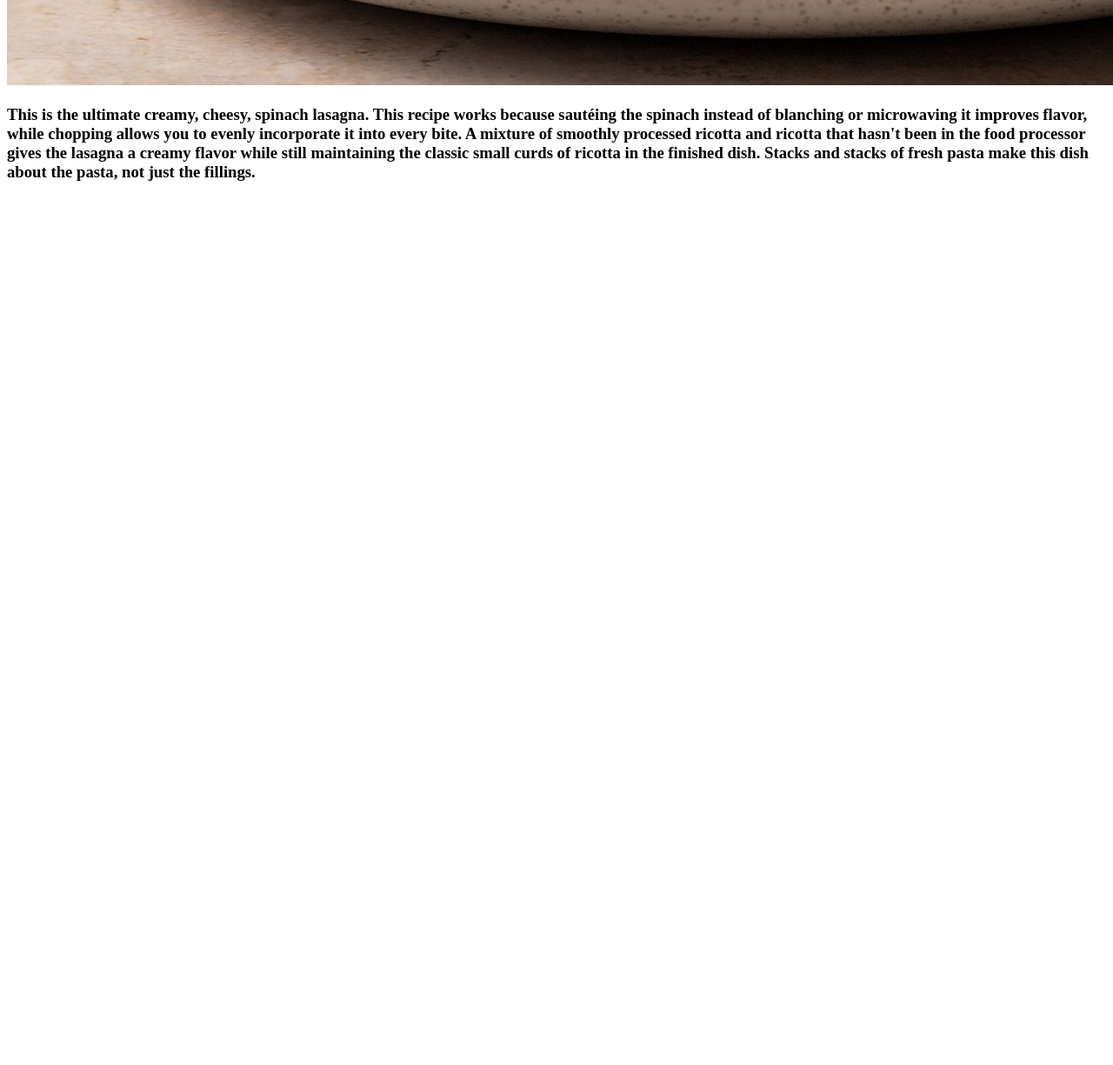
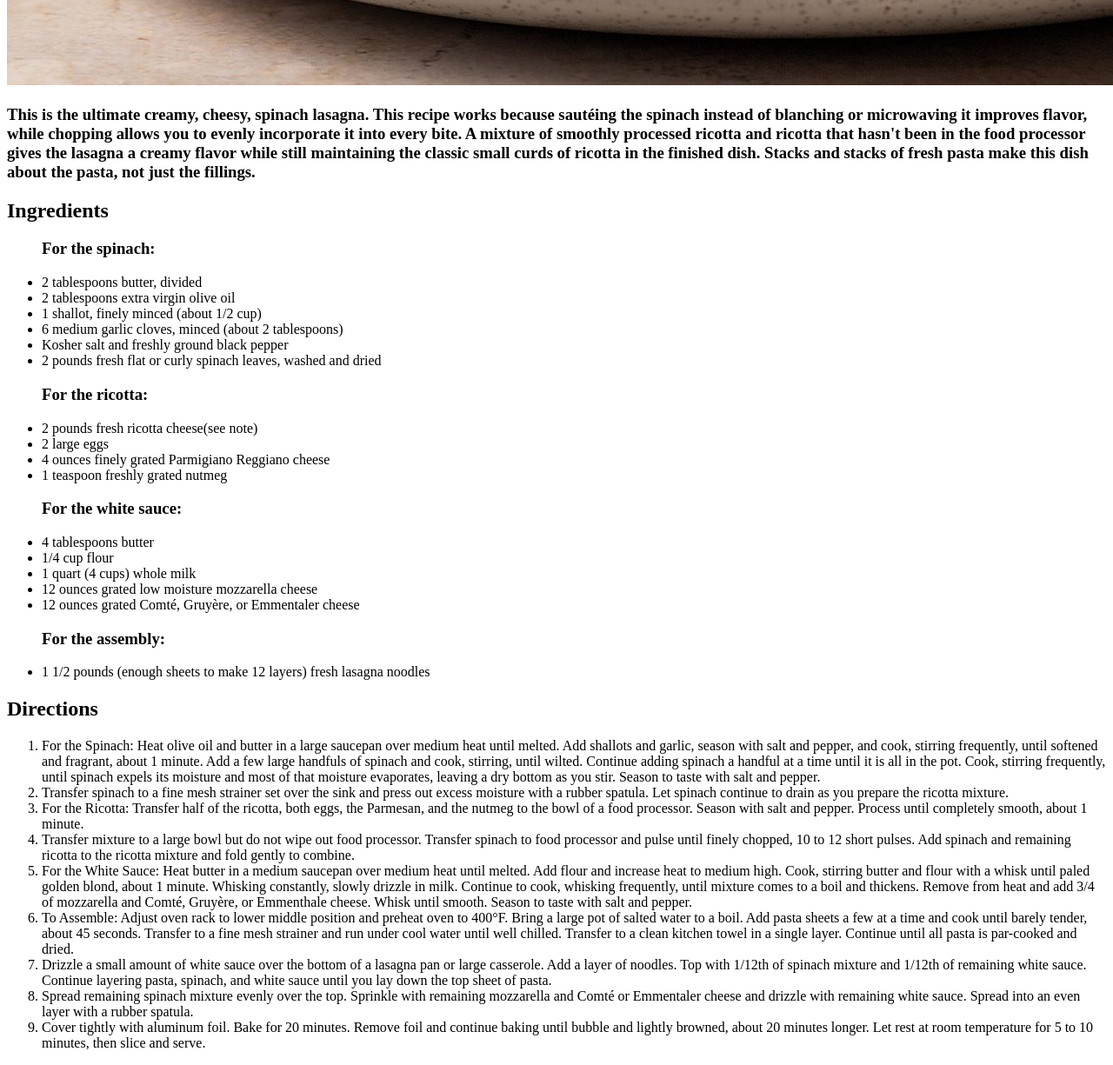
Before and after one commit to patrick-1387/odin-recipes, a plain HTML site: page recipes/lasagna.html in a window 1280 px wide. Shown: the part 1107-2332 px from the top of the page at 87% size. Before the commit the page ends 1334 px from the top, so only its background shows below. Drawn offline with Linux system fonts and the light colour scheme.

Commit message:
Add unordered ingredients list and ordered directions list

```diff
--- a/recipes/lasagna.html
+++ b/recipes/lasagna.html
@@ -16,5 +16,65 @@
         gives the lasagna a creamy flavor while still maintaining the classic small curds of ricotta
         in the finished dish. Stacks and stacks of fresh pasta make this dish about the pasta, not just the fillings.
     </h3>
+
+    <h2> Ingredients </h2>
+    <ul>
+        <h3>For the spinach:</h3>
+            <li>2 tablespoons butter, divided </li>
+            <li>2 tablespoons extra virgin olive oil</li>
+            <li>1 shallot, finely minced (about 1/2 cup)</li>
+            <li>6 medium garlic cloves, minced (about 2 tablespoons)</li>
+            <li>Kosher salt and freshly ground black pepper</li>
+            <li>2 pounds fresh flat or curly spinach leaves, washed and dried</li>
+        <h3>For the ricotta:</h3>
+            <li>2 pounds fresh ricotta cheese(see note)</li>
+            <li>2 large eggs</li>
+            <li>4 ounces finely grated Parmigiano Reggiano cheese</li>
+            <li>1 teaspoon freshly grated nutmeg</li>
+        <h3>For the white sauce:</h3>
+            <li>4 tablespoons butter</li>
+            <li>1/4 cup flour</li>
+            <li>1 quart (4 cups) whole milk</li>
+            <li>12 ounces grated low moisture mozzarella cheese</li>
+            <li>12 ounces grated Comté, Gruyère, or Emmentaler cheese</li>
+        <h3>For the assembly:</h3>
+            <li>1 1/2 pounds (enough sheets to make 12 layers) fresh lasagna noodles</li>
+    </ul>
+
+    <h2>Directions</h2>
+        <ol>
+            <li>For the Spinach: Heat olive oil and butter in a large saucepan over medium heat until melted.
+                Add shallots and garlic, season with salt and pepper, and cook, stirring frequently,
+                until softened and fragrant, about 1 minute. Add a few large handfuls of spinach and cook,
+                stirring, until wilted. Continue adding spinach a handful at a time until it is all in the pot.
+                Cook, stirring frequently, until spinach expels its moisture and most of that moisture evaporates,
+                leaving a dry bottom as you stir. Season to taste with salt and pepper.</li>
+            <li>Transfer spinach to a fine mesh strainer set over the sink
+                and press out excess moisture with a rubber spatula.
+                Let spinach continue to drain as you prepare the ricotta mixture.</li>
+            <li>For the Ricotta: Transfer half of the ricotta, both eggs, the Parmesan, and the nutmeg to the bowl of a food processor.
+                Season with salt and pepper. Process until completely smooth, about 1 minute.</li>
+            <li>Transfer mixture to a large bowl but do not wipe out food processor. Transfer spinach to food processor and
+                pulse until finely chopped, 10 to 12 short pulses.
+                Add spinach and remaining ricotta to the ricotta mixture and fold gently to combine.</li>
+            <li>For the White Sauce: Heat butter in a medium saucepan over medium heat until melted.
+                Add flour and increase heat to medium high. Cook, stirring butter and flour with a whisk until paled golden blond,
+                about 1 minute. Whisking constantly, slowly drizzle in milk. Continue to cook, whisking frequently, until
+                mixture comes to a boil and thickens. Remove from heat and add 3/4 of mozzarella and Comté, Gruyère, or Emmenthale cheese.
+                Whisk until smooth. Season to taste with salt and pepper.</li>
+            <li>To Assemble: Adjust oven rack to lower middle position and preheat oven to 400°F.
+                Bring a large pot of salted water to a boil. Add pasta sheets a few at a time and cook until barely tender, about 45 seconds.
+                Transfer to a fine mesh strainer and run under cool water until well chilled.
+                Transfer to a clean kitchen towel in a single layer. Continue until all pasta is par-cooked and dried.</li>
+            <li>Drizzle a small amount of white sauce over the bottom of a lasagna pan or large casserole. Add a layer of noodles.
+                Top with 1/12th of spinach mixture and 1/12th of remaining white sauce.
+                Continue layering pasta, spinach, and white sauce until you lay down the top sheet of pasta.</li>
+            <li>Spread remaining spinach mixture evenly over the top. Sprinkle with remaining mozzarella and Comté or
+                Emmentaler cheese and drizzle with remaining white sauce.
+                Spread into an even layer with a rubber spatula.</li>
+            <li>Cover tightly with aluminum foil. Bake for 20 minutes. Remove foil and continue baking until bubble and lightly browned,
+                about 20 minutes longer.
+                Let rest at room temperature for 5 to 10 minutes, then slice and serve.</li>
+        </ol>
 </body>
 </html>
```
